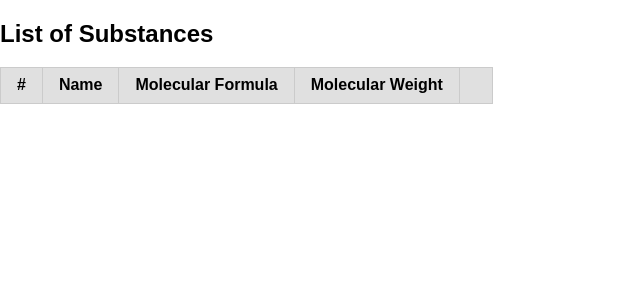
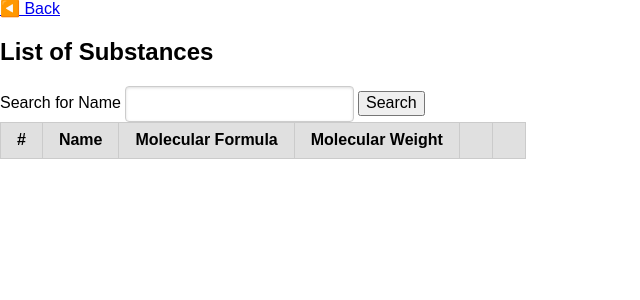
Before and after one commit to 3n3a-school/substanz-datenbank, a Flask app: page /substances in a window 1280 px wide. Shown: the top 300 px of the page, without its empty margins (0-640 px from the left). Run offline with Flask 2, Linux system fonts and the light colour scheme; lists and menus that the app fills with data are empty; some libraries are stand-ins or nearby versions.

Commit message:
add search and update

```diff
--- a/application/app.py
+++ b/application/app.py
@@ -1,4 +1,4 @@
-from flask import Flask, render_template, request, jsonify
+from flask import Flask, render_template, request, jsonify, redirect, url_for
 from controllers.substance import Substance
 
 app = Flask(__name__)
@@ -10,10 +10,18 @@ def index():
     return render_template('index.html')
 
 @app.route("/substances")
+@app.route("/substances/")
 def allSubstances():
+    args = request.args
+    if 'q' in args:
+        substances = substanceController.readByTitle(
+            request.args.get('q')
+        )
+    else:
+        substances = substanceController.readAll()
     return render_template(
         'list.html',
-        substances=substanceController.readAll()
+        substances=substances
     )
 
 @app.route("/substances/new")
@@ -27,7 +35,7 @@ def editSubstance(id):
 @app.route("/substances/del/<id>")
 def delSubstance(id):
     substanceController.delete(id)
-    return f"deleted {id}"
+    return redirect(url_for('allSubstances'))
 
 @app.route("/api/substances", methods=["GET", "POST"])
 def createSubstance():
@@ -35,13 +43,17 @@ def createSubstance():
         return jsonify(substanceController.readAll())
     elif request.method == "POST":
         substanceController.create(request.form)
-        return "success"
+        return redirect(url_for('allSubstances'))
 
 @app.route("/api/substances/<id>", methods=["POST"])
 def updateSubstance(id):
     if request.method == "POST":
-        substanceController.update(request.form, id)
-        return "success"
+        updateRes = substanceController.update(request.form, id)
+        if updateRes is not True:
+            print(f"Error in Update: {updateRes}")
+            return {"error": "Update caused error"}
+        else:
+           return redirect(url_for('allSubstances'))
 
 if __name__ == "__main__":
     app.run(debug=True)
--- a/application/controllers/substance.py
+++ b/application/controllers/substance.py
@@ -17,7 +17,10 @@ class Substance:
         )
 
     def read(self, id):
-        return self.db.get_record("substances", "*", str(id))[0]
+        return self.db.get_record("substances", "*", {"key":"id", "operator": "=", "value": str(id)})[0]
+
+    def readByTitle(self, title):
+        return self.db.get_record("substances", "*", {"key":"name", "operator": "LIKE", "value": f"'%{title}%'"})
 
     def readAll(self):
         return self.db.get_record("substances")
--- a/application/db.py
+++ b/application/db/__init__.py
@@ -7,7 +7,7 @@ from psycopg2.sql import SQL, Identifier, Literal, Composable
 import os
 
 class DB:
-    def __init__(self, conn_string=os.environ.get("DATABASE_URL"), create_script=os.path.dirname(__file__) + '/db/init.sql'):
+    def __init__(self, conn_string=os.environ.get("DATABASE_URL"), create_script=os.path.dirname(__file__) + '/init.sql'):
         self.conn = psycopg2.connect(
             conn_string
         )
@@ -21,6 +21,7 @@ class DB:
             results = self.cursor.fetchall()
             return results
         except psycopg2.Error as e:
+            self.conn.rollback()
             return e
 
     def connect(self):
@@ -55,7 +56,9 @@ class DB:
             self.conn.commit()
             return True
         except psycopg2.Error as e:
+            self.conn.rollback()
             print(f"Error in insert record {e}")
+            return e
 
     def update_record(self, table, values: Dict, id):
         try:
@@ -65,7 +68,7 @@ class DB:
 
             values = ", ".join(key_value)
 
-            sql = SQL("UPDATE {} SET {} WHERE id = %s").format(
+            sql = SQL(f"UPDATE {{}} SET {values} WHERE id = %s").format(
                 Identifier(table),
                 Literal(values)
             )
@@ -74,6 +77,7 @@ class DB:
             self.conn.commit()
             return True
         except psycopg2.Error as e:
+            self.conn.rollback()
             return e
 
     def delete_record(self, table, id):
@@ -85,15 +89,16 @@ class DB:
             self.conn.commit()
             return True
         except psycopg2.Error as e:
+            self.conn.rollback()
             return e
 
     def get_record(self, table, values="*", where=None):
         try:
             is_all = (values == "*" and len(values) <= 1)
-            where = f" WHERE id = {where}" if where != None else ""
+            where_string = f" WHERE {where['key']} {where['operator']} {where['value']}" if where != None else ""
 
             if is_all:
-                sql = SQL(f"SELECT * FROM {{}}{where}").format(Identifier(table))
+                sql = SQL(f"SELECT * FROM {{}}{where_string}").format(Identifier(table))
             else:
                 values = ", ".join(values)
                 sql = SQL(f"SELECT {{}} FROM {{}}{where}").format(Identifier(values), Identifier(table))
@@ -105,4 +110,5 @@ class DB:
             else:
                 return self.cursor.fetchone()
         except psycopg2.Error as e:
+            self.conn.rollback()
             return e
--- a/application/templates/create.html
+++ b/application/templates/create.html
@@ -8,6 +8,7 @@
     <link rel="stylesheet" href="https://unpkg.com/purecss@2.1.0/build/pure-min.css" integrity="sha384-yHIFVG6ClnONEA5yB5DJXfW2/KC173DIQrYoZMEtBvGzmf0PKiGyNEqe9N6BNDBH" crossorigin="anonymous">
 </head>
 <body>
+    <a href="../">◀️ Back</a>
     <h2>New Substance</h2>
     <form
     class="pure-form pure-form-stacked"
--- a/application/templates/edit.html
+++ b/application/templates/edit.html
@@ -8,6 +8,7 @@
     <link rel="stylesheet" href="https://unpkg.com/purecss@2.1.0/build/pure-min.css" integrity="sha384-yHIFVG6ClnONEA5yB5DJXfW2/KC173DIQrYoZMEtBvGzmf0PKiGyNEqe9N6BNDBH" crossorigin="anonymous">
 </head>
 <body>
+    <a href="../">◀️ Back</a>
     <h2>Edit Substance</h2>
     <form
     class="pure-form pure-form-stacked"
--- a/application/templates/list.html
+++ b/application/templates/list.html
@@ -8,7 +8,19 @@
     <link rel="stylesheet" href="https://unpkg.com/purecss@2.1.0/build/pure-min.css" integrity="sha384-yHIFVG6ClnONEA5yB5DJXfW2/KC173DIQrYoZMEtBvGzmf0PKiGyNEqe9N6BNDBH" crossorigin="anonymous">
 </head>
 <body>
+    <a href="../">◀️ Back</a>
     <h2>List of Substances</h2>
+    <div class="pure-form">
+        <form action="./" method="get">
+            <label for="q">
+                <span>Search for Name</span>
+                <input type="text" required name="q" id="q">
+            </label>
+            <button type="submit">
+                Search
+            </button>
+        </form>
+    </div>
     <table class="pure-table">
         <thead>
             <tr>
@@ -16,6 +28,7 @@
                 <th>Name</th>
                 <th>Molecular Formula</th>
                 <th>Molecular Weight</th>
+                <th></th>
                 <th></th>
             </tr>
         </thead>
@@ -26,6 +39,7 @@
                 <td>{{ substance.name }}</td>
                 <td>{{ substance.molecular_formula }}</td>
                 <td>{{ substance.molecular_weight }}</td>
+                <td><a href="/substances/edit/{{ substance.id }}">Edit</a></td>
                 <td><a href="/substances/del/{{ substance.id }}">Delete</a></td>
             </tr>
             {% endfor %}
```
